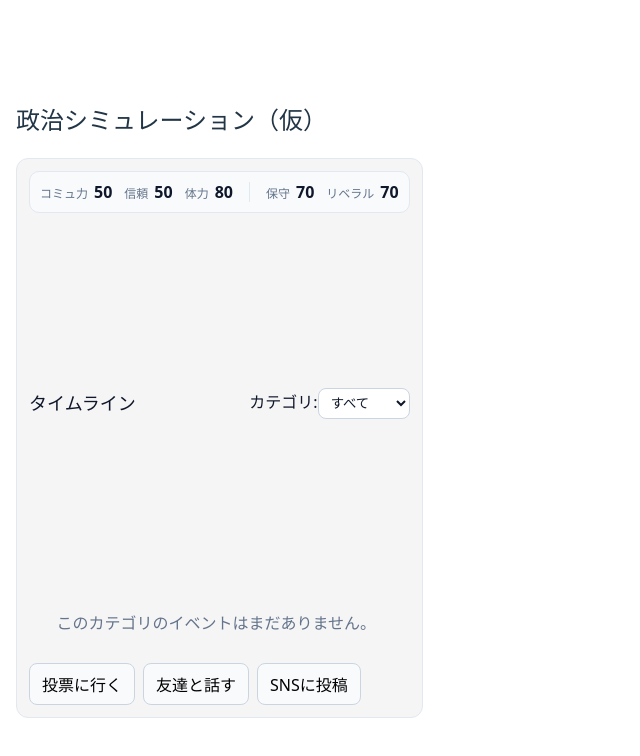
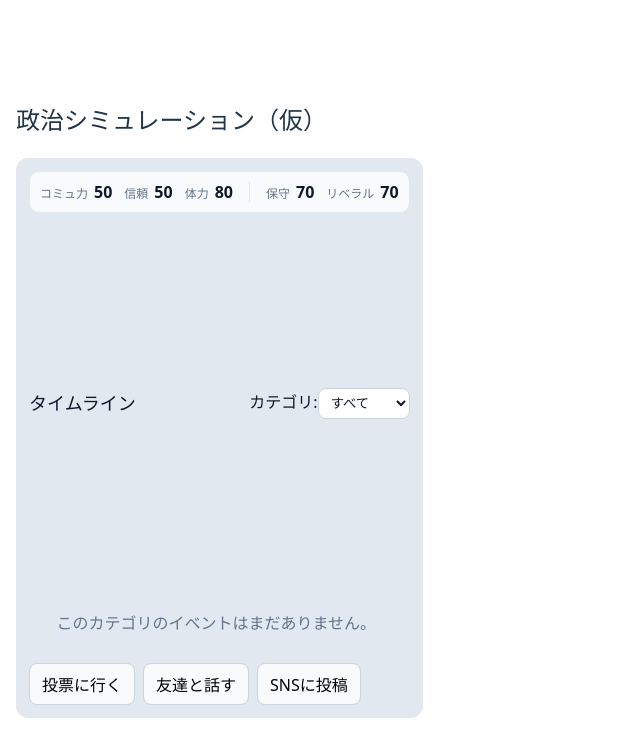
Before and after one commit to shyu-sui/political-sim-mvp, a React (Vite) app in the folder PoliticalSim/: page / in a window 1280 px wide. Shown: the top 756 px of the page, without its empty margins (0-640 px from the left). Built offline with nearby package versions, Linux system fonts and the light colour scheme.

Commit message:
UIの修正

```diff
--- a/PoliticalSim/src/components/timeline.css
+++ b/PoliticalSim/src/components/timeline.css
@@ -11,6 +11,7 @@
   border-radius: 12px;
   border: 1px solid #e2e8f0;
 
+  background: #e2e8f0;
   width: 100%;
   max-width: 100%;
   box-sizing: border-box; /* ← padding/border を幅に含める */
```
